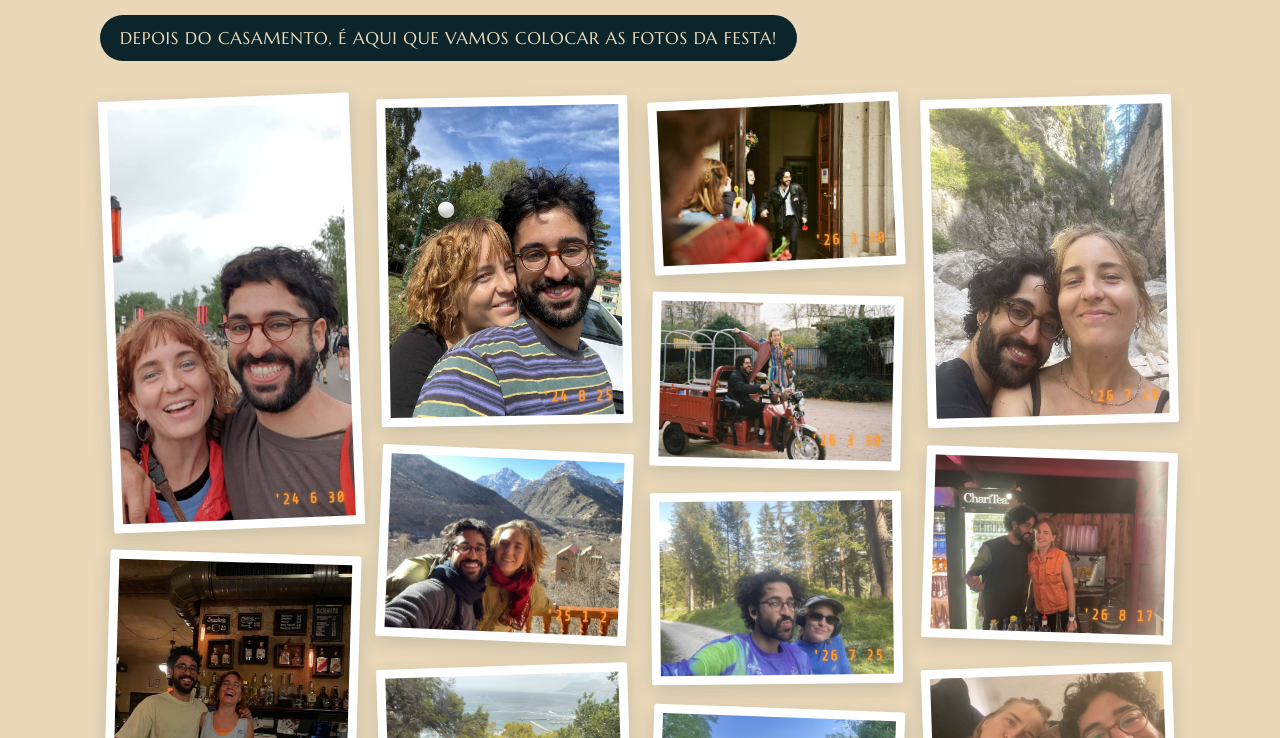
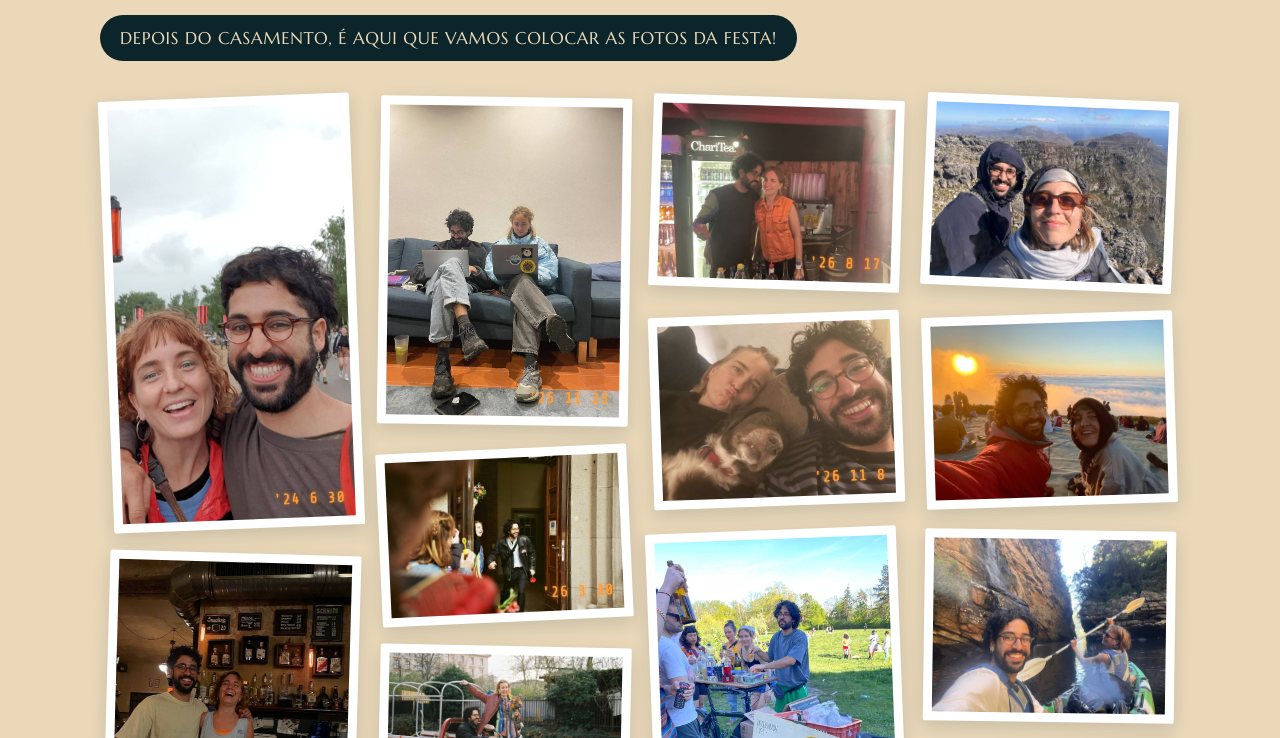
Before and after one commit to brunoandcarol/Casamento, a plain HTML site: page index.html in a window 1280 px wide. Shown: the part 4631-5369 px from the top of the page. Drawn offline with nearby package versions, Linux system fonts and the light colour scheme; no server answers.

Commit message:
Add files via upload

```diff
--- a/index.html
+++ b/index.html
@@ -3141,7 +3141,8 @@ const PHOTOS=[
   ["p05","2024-06-30"],["p11","2024-07-22"],["p01","2024-08-25"],["p03","2025-01-02"],
   ["p09","2025-04-07"],["p13","2025-11-23"],["p07","2026-03-30"],["p08","2026-03-30"],
   ["p10","2026-07-25"],["p06","2026-07-28"],["p02","2026-07-29"],["p12","2026-08-17"],["p04","2026-11-08"],
-  ["p14",""]
+  ["p14",""],
+  ["p15",""],["p16",""],["p17",""],["p18",""],["p19",""],["p20",""],["p21",""],["p22",""]
 ].map(([f,d])=>({src:""+f+".jpg",date:d}));
 const photoBy=f=>PHOTOS.find(p=>p.src.includes(f+".jpg"));
 /* ---- lightbox ---- */
```
Also changed, not shown: p15.jpg (added), p16.jpg (added), p17.jpg (added), p18.jpg (added), p19.jpg (added), p20.jpg (added), p21.jpg (added), p22.jpg (added).
